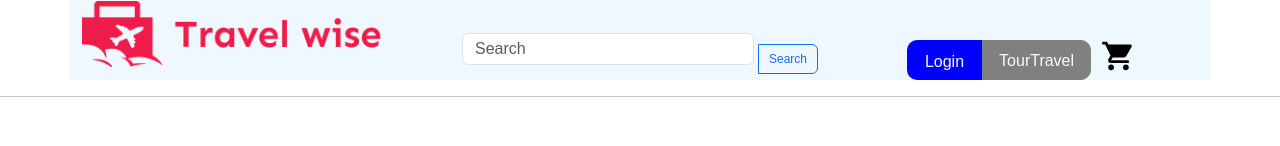
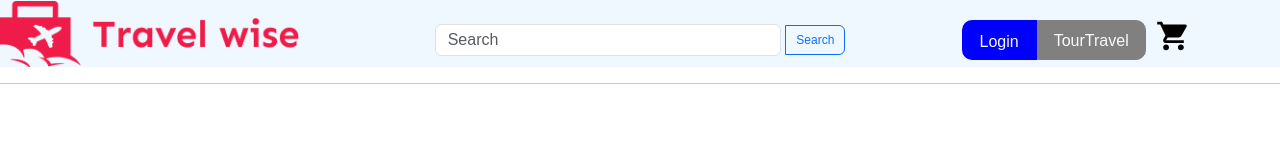
Before and after one commit to Nguyenthanh0511/Website-Tour-vuejs, a Vue app: page /SignIn in a window 1280 px wide. Shown: the top 146 px of the page. Built offline with nearby package versions, Linux system fonts and the light colour scheme; no server answers; what vue-sweetalert2 would draw is missing.

Commit message:
cart and fix cung

```diff
--- a/src/components/NavbarView.vue
+++ b/src/components/NavbarView.vue
@@ -1,5 +1,5 @@
 <template>
-<div class="container">
+<div class="contai">
     <div class="row">
         <!-- Logo -->
         <div class="col-lg-4 col-md-6 col-sm-6 col-6">
@@ -11,11 +11,11 @@
         <div class="mt-4 col-lg-4 col-md-6 col-sm-6 col-6">
             <div class="input-group btn-custom">
                 <input type="search" class="btn-custom form-control rounded" placeholder="Search" aria-label="Search" aria-describedby="search-addon" />
-                <button type="button" class=" btn btn-outline-primary " style="margin-top: 20px; height:30px;" data-mdb-ripple-init>Search</button>
+                <button type="button" class=" btn btn-outline-primary " style="margin-top: 0px; height:30px;" data-mdb-ripple-init>Search</button>
             </div>
         </div>
         <!-- Login and Accounts -->
-        <div class="mt-4 col-lg-4 col-md-12 col-sm-12 col-12">
+        <div class="mt-1 col-lg-4 col-md-12 col-sm-12 col-12">
             <ul class="nav justify-content-center lg-black mt-3 ">
                 <li class="nav-item" style="border: 2px solid blue; border-top-left-radius: 10px; border-bottom-left-radius: 10px; background-color: blue; height: 40px;">
                     <router-link class="nav-link nav-link-custom text-light"  :to="{ name: 'SignIn' }">Login</router-link>
@@ -27,6 +27,8 @@
                     <router-link class="nav-link nav-link-custom text-light" :to="{ name: 'TourDuLich' }">TourTravel</router-link>
                 </li>
                 <!-- <router-link v-if ="this.token" class="link" :to ="{name:'Cart'}"> -->
+              <router-link :to="{ name: 'Cart' }">
+
               <a  class="cart-contents shopping-cart has-svg-icon" title="View your shopping cart" data-wpel-link="internal">
               <span class="gp-icon shopping-cart">
                  <svg viewBox="0 0 576 512" aria-hidden="true" version="1.1" xmlns="http://www.w3.org/2000/svg" width="2em" height="2em" style="margin-left: 10px;">
@@ -34,6 +36,7 @@
                 <path d="M181.54 409.6c-29.249 0-52.914 23.04-52.914 51.2 0 28.16 23.665 51.2 52.915 51.2 29.249 0 53.18-23.04 53.18-51.2 0-28.16-23.931-51.2-53.18-51.2zM22 0v51.2h53.18l95.725 194.304-35.897 62.464C115.598 342.272 141.124 384 181.54 384h319.08v-51.2h-319.08l29.249-51.2h198.096c19.943 0 37.492-10.496 46.533-26.368L550.61 89.088c9.838-16.896-2.925-37.888-23.133-37.888H133.944L108.95 0H22zm425.442 409.6c-29.25 0-52.915 23.04-52.915 51.2 0 28.16 23.665 51.2 52.915 51.2 29.249 0 53.18-23.04 53.18-51.2 0-28.16-23.931-51.2-53.18-51.2z"></path>
             </svg>
             </span><span class="number-of-items no-items"></span><span class="amount"></span></a>
+              </router-link>
             <!-- </router-link> -->
             </ul>
 
@@ -56,7 +59,7 @@ export default {
 </script>
 
 <style scoped>
-.container{
+.contai{
   background-color: aliceblue;
 }
 #logo{
--- a/src/components/Signin.vue
+++ b/src/components/Signin.vue
@@ -63,22 +63,17 @@
 
             </div>
    </div>
-    <div class="row">
-        <div v-for="user in users" :key="user.email">
-            <UserBox :user = "user"/>
-        </div>
-    </div>
+
 
   </div>
 </template>
 
 <script>
 import swal from 'sweetalert';
-import UserBox from'./UserBox.vue'
 // import axios from 'axios';
     export default {
         props:["users"],
-        components: {UserBox},
+        components: {},
         name:"SigninWebsite",
         data(){
             return{
--- a/src/components/Signup.vue
+++ b/src/components/Signup.vue
@@ -103,14 +103,7 @@
       </div>
     </div>
      <!-- Display user information -->
-    <div v-if="users.length > 0" >
-      <h2>Users Information</h2>
-      <ul>
-        <li v-for="user in users" :key="user.id">
-          {{ user.firstName }} {{ user.lastName }} - {{ user.email }} (roles: {{ user.roles }})
-        </li>
-      </ul>
-    </div>
+
   </div>
 </template>
 <script>
```
